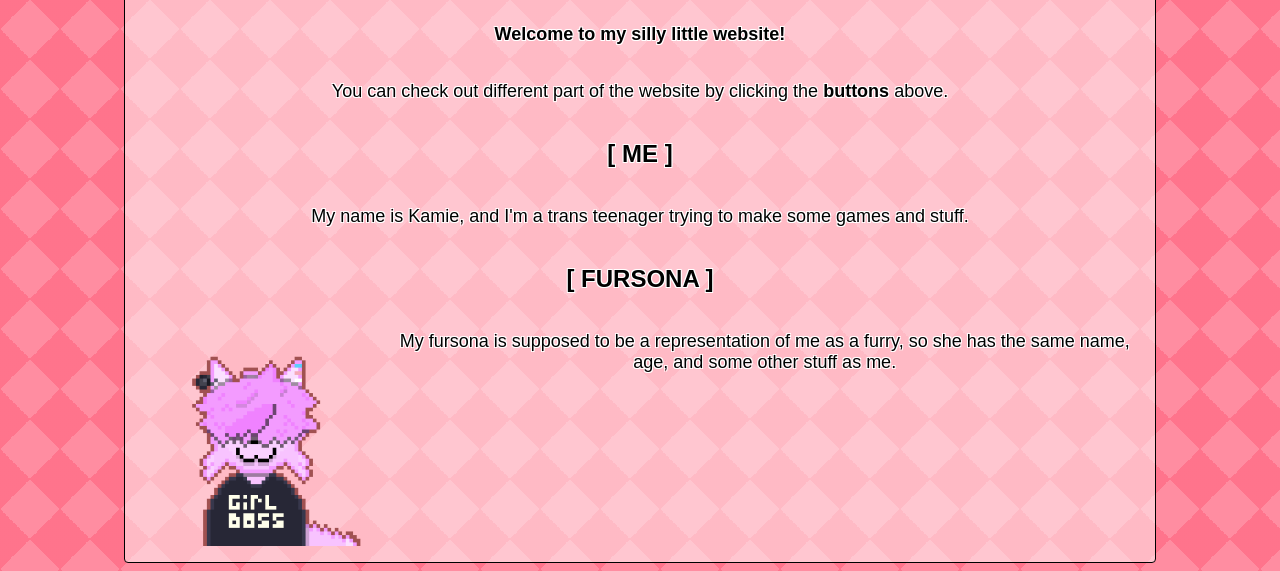
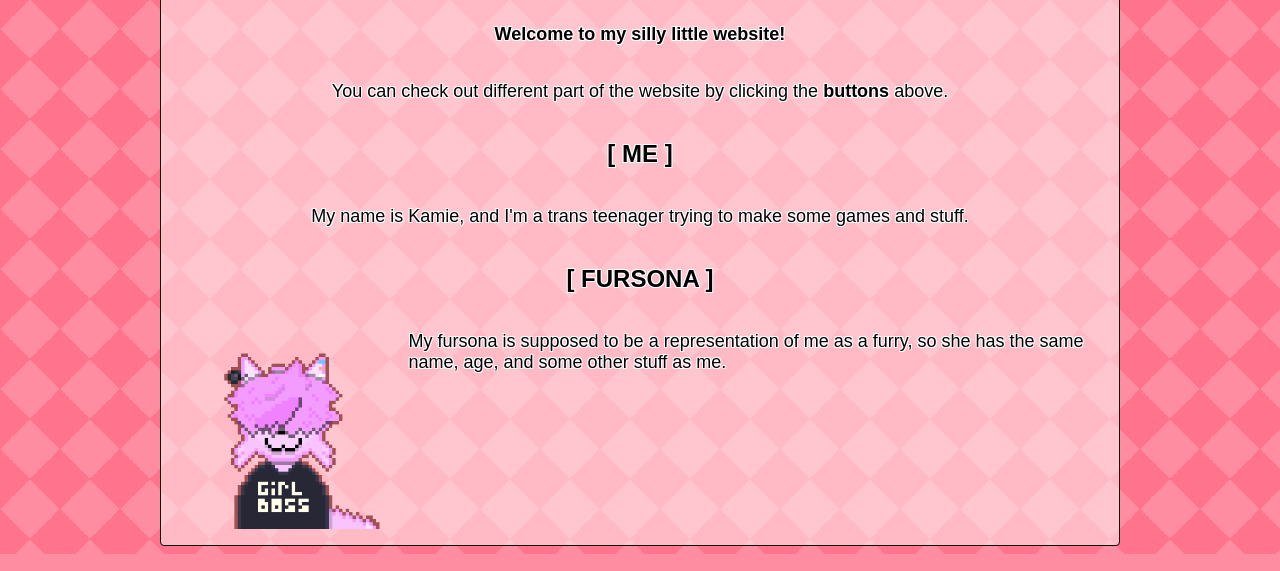
Before and after one commit to TheKamboy/kamies-silly-website, a plain HTML site: page index.html in a window 1280 px wide. Shown: the part 421-992 px from the top of the page. Drawn offline with Linux system fonts and the light colour scheme; a web font is replaced by a local one.

Commit message:
some tweaks

```diff
--- a/index.html
+++ b/index.html
@@ -33,7 +33,7 @@
       <h2>[ FURSONA ]</h2>
       <div class="image-and-text">
         <img src="/assets/fanart/me_4-transparent.png" width="25%" height="25%" />
-        <p>My fursona is supposed to be a representation of me as a furry, so she has the same name, age, and some other
+        <p style="text-align: left;">My fursona is supposed to be a representation of me as a furry, so she has the same name, age, and some other
           stuff as me.</p>
       </div>
     </div>
--- a/style.css
+++ b/style.css
@@ -138,7 +138,7 @@ body {
   border-radius: 4px;
   border: 1px solid #000000;
   min-width: 40rem;
-  max-width: auto;
+  max-width: 60rem;
 }
 
 /* Very light scaling for our illustration */
```
